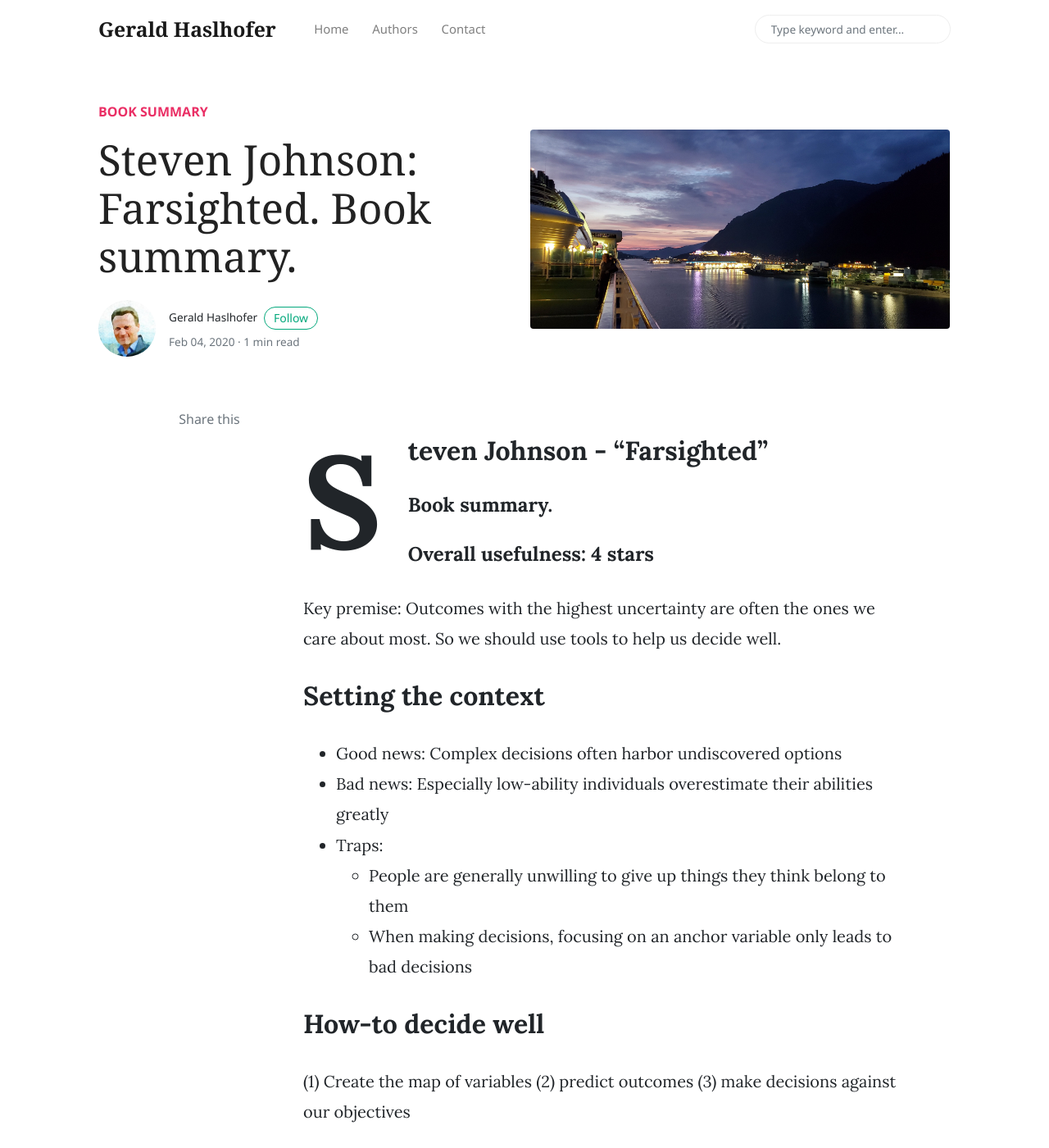
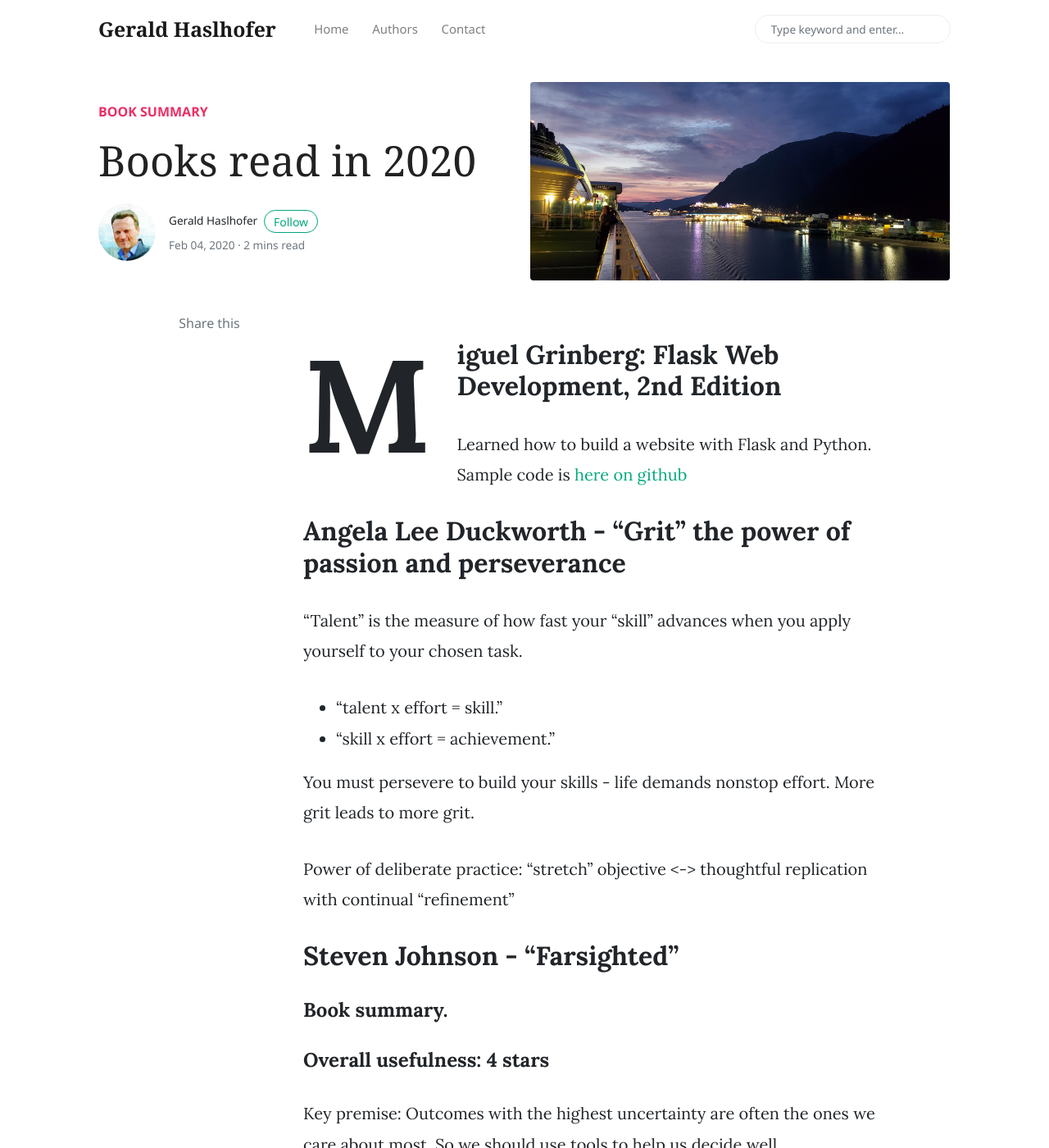
Before and after one commit to haslhofer/haslhofer.github.io, a Jekyll site: the page built from _posts/2020-02-04-farsighted.md, in a window 1280 px wide and 1400 px high. Shown: the whole window at 82% size. Built offline with Jekyll 4.4.1, drawn with Linux system fonts in a browser that asks for light colours; nearby versions of some CDN libraries; comment, search, counter and statistics services are not loaded.

Commit message:
add books

```diff
--- a/_posts/2020-02-04-farsighted.md
+++ b/_posts/2020-02-04-farsighted.md
@@ -1,10 +1,27 @@
 ---
 layout: post
-title:  "Steven Johnson: Farsighted. Book summary."
+title:  "Books read in 2020"
 author: gerald
 categories: [ book summary ]
 image: assets/images/landscape2.jpg
 ---
+
+**Miguel Grinberg: Flask Web Development, 2nd Edition**
+---
+
+Learned how to build a website with Flask and Python. Sample code is [here on github](
+https://github.com/haslhofer/embedding)
+
+**Angela Lee Duckworth - "Grit" the power of passion and perseverance**
+---
+“Talent” is the measure of how fast your “skill” advances when you apply yourself to your chosen task.
+- “talent x effort = skill.”
+- “skill x effort = achievement.”
+
+You must persevere to build your skills - life demands nonstop effort. More grit leads to more grit.
+
+Power of deliberate practice: “stretch” objective <-> thoughtful replication with continual “refinement”
+
 
 **Steven Johnson - "Farsighted"**
 ---
```
